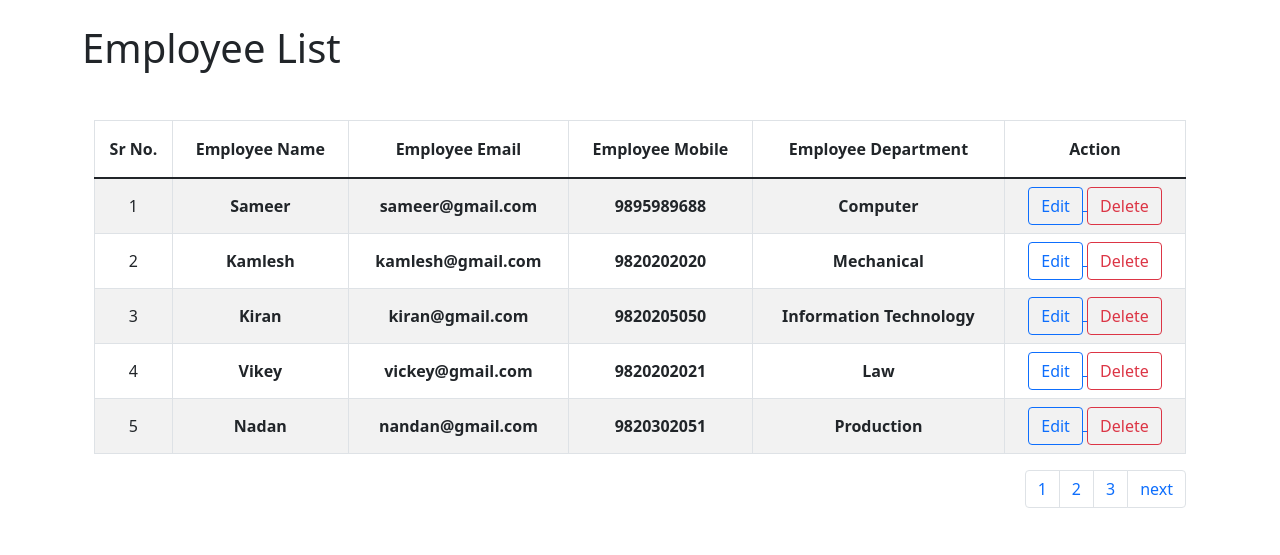
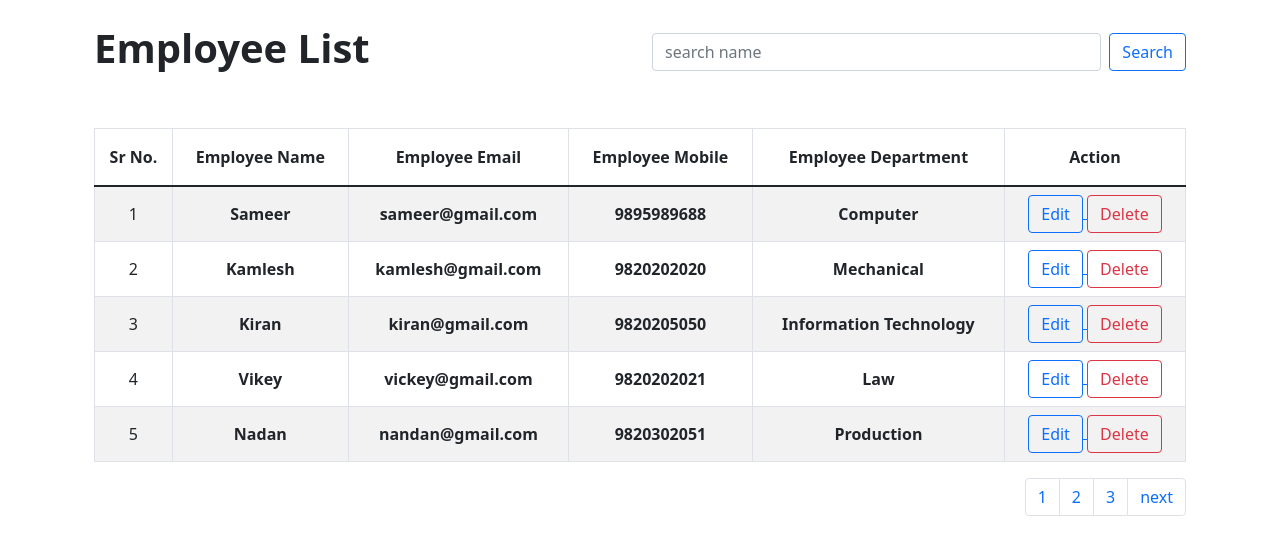
Before and after one commit to coderpravin/Employee_Manament_API, a Django app: page /app/list-employee/ in a window 1280 px wide. Shown: the part 67-622 px from the top of the page. Run offline with Django 5.2, Linux system fonts and the light colour scheme; a user stored in the database is signed in; data comes from the database, SQL or seed files in the repository; both versions use the stored data as it was after the commit.

Commit message:
feat:add search functionality for department and employees

```diff
--- a/app/templates/list_employee.html
+++ b/app/templates/list_employee.html
@@ -6,7 +6,6 @@
 
 
 {% block content %}
-<h1>Employee List</h1>
 
     {% if messages %}
         {% for message in messages %}
@@ -19,6 +18,23 @@
             </div>
         {% endfor %}
     {% endif %}
+
+    <div class="container mt-4">
+        <div class="row align-items-center">
+            <div class="col-md-6 ">
+                <h1 class="display-6 fw-bold">Employee List</h1>
+            </div>
+
+            <div class="col-md-6">
+                <form action="" method="get" class="d-flex">
+                    <input class="form-control me-2" type="search" name="search_query" placeholder="search name" aria-label="Search" value="{{ request.GET.search_query }}">
+                    <button class="btn btn-outline-primary" type="submit">Search</button>
+                </form>
+            </div>
+
+        </div>
+
+    </div>
 
     <div class="container-fluid mt-5">
         <table class="table table-striped table-hover table-bordered text-center align-middle">
--- a/app/views.py
+++ b/app/views.py
@@ -4,6 +4,7 @@ from django.contrib import messages
 from decimal import Decimal
 from django.core.paginator import Paginator
 from django.contrib.auth.decorators import login_required
+from django.db.models import Q
 # Create your views here.
 
 @login_required
@@ -13,6 +14,11 @@ def list_department(request):
         return redirect('users:login-user')
 
     departments = Department.objects.all()
+
+    search_query = request.GET.get('search_query')
+    if search_query:
+        departments=  departments.filter(Q(name__icontains=search_query))
+
     paginators = Paginator(departments, 5)
     page = request.GET.get("page")
     departments = paginators.get_page(page)
@@ -68,6 +74,11 @@ def delete_salary(request, pk):
 @login_required
 def list_employee(request):
     employees = Employee.objects.all()
+    search_query = request.GET.get('search_query')
+
+    if search_query:
+        employees = Employee.objects.filter(Q(name__startswith = search_query))
+
     paginators = Paginator(employees, 5)
     page = request.GET.get("page")
     employees = paginators.get_page(page)
--- a/project/settings.py
+++ b/project/settings.py
@@ -140,4 +140,4 @@ STATICFILES_DIRS =  [
 ]
 
 # settings.py
-LOGIN_URL = 'users:login-user'
+LOGIN_URL = '/user/login-user/'
--- a/users/urls.py
+++ b/users/urls.py
@@ -2,8 +2,8 @@ from django.urls import path
 from . import views
 app_name ='users'
 urlpatterns = [
-    path('register-user', views.register_user, name="register-user"),
-    path('login-user', views.login_user, name="login-user"),
-    path('logout-user', views.logout_user, name="logout-user"),
+    path('register-user/', views.register_user, name="register-user"),
+    path('login-user/', views.login_user, name="login-user"),
+    path('logout-user/', views.logout_user, name="logout-user"),
 
 ]
--- a/users/views.py
+++ b/users/views.py
@@ -10,11 +10,13 @@ def login_user(request):
     if request.method == "POST":
         form = AuthenticationForm(request, data= request.POST)
         if form.is_valid():
-            print("Yes form")
+
             user = form.get_user()
             login(request, user)
             request.session['access_fuc'] = True
-            return redirect('app/list-department')
+            print("Login success")
+            return redirect('/app/list-department')
+
         else:
             print("Form Invalid", form.errors)
     else:
```
Also changed, not shown: app/templates/list_department.html (+18 -1 lines), db.sqlite3.
